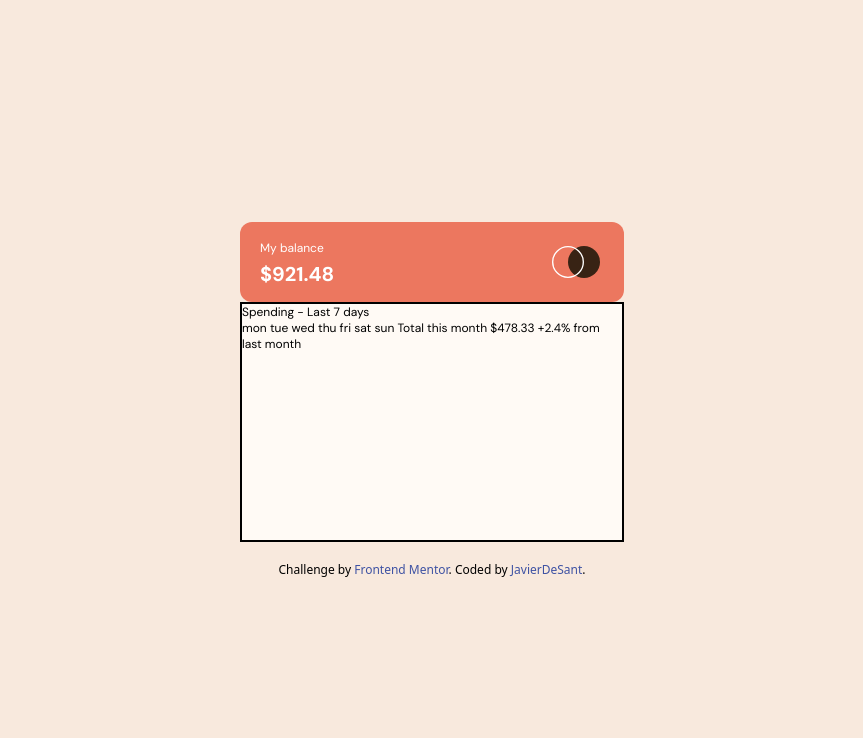
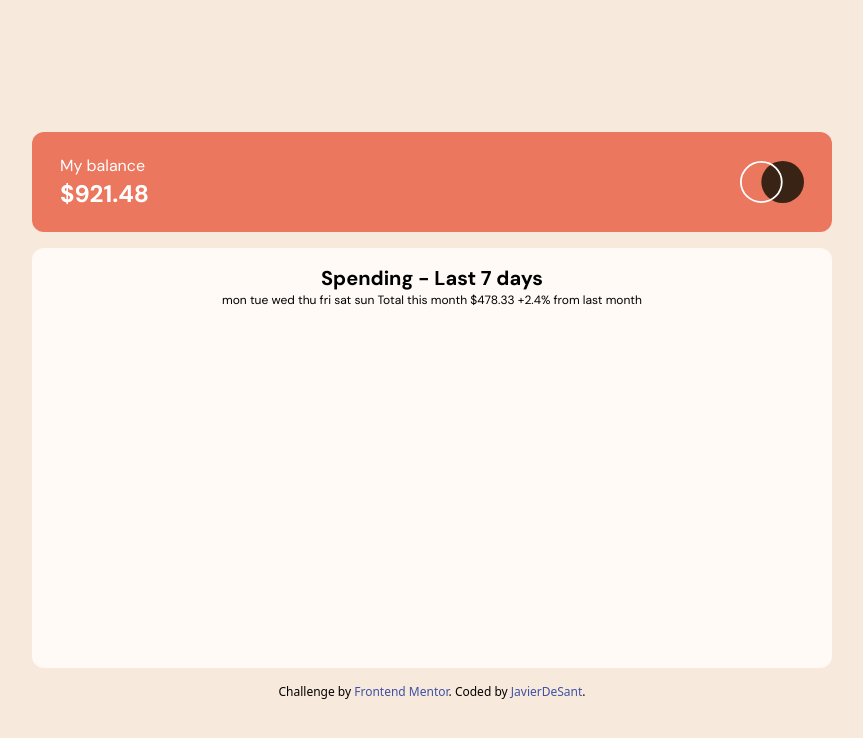
Before and after one commit to javierdesant/expenses-chart, a React (Vite) app: page / in a window 1280 px wide. Shown: the top 738 px of the page, without its empty margins (208-1071 px from the left). Built offline with nearby package versions, Linux system fonts and the light colour scheme.

Commit message:
Fix size bug in MyBalance component Change size in Spending component

```diff
--- a/src/App.tsx
+++ b/src/App.tsx
@@ -4,20 +4,21 @@ import Spending from "./components/Spending"
 function App() {
 
   return (
-    <div className="flex h-screen justify-center items-center">
-      <div className="">
+    <>
+      <div className="flex flex-col h-screen items-center justify-center m-4">
 
-        <MyBalance />
-
-        <Spending />
-
-        <div className=" attribution text-center mt-5 text-xs">
-            Challenge by <a href="https://www.frontendmentor.io?ref=challenge" target="_blank" className="hover:underline">Frontend Mentor</a>.
-            Coded by <a href="https://github.com/javierdesant" className="hover:underline">JavierDeSant</a>.
+          <MyBalance />
+          <div className="m-2"></div>
+          <Spending />
+        <div className="attribution text-center mt-4 text-xs">
+          Challenge by <a href="https://www.frontendmentor.io?ref=challenge" target="_blank" className="hover:underline">Frontend Mentor</a>.
+          Coded by <a href="https://github.com/javierdesant" className="hover:underline">JavierDeSant</a>.
         </div>
 
       </div>
-    </div>
+
+    </>
+
   )
 }
 
--- a/src/components/MyBalance.tsx
+++ b/src/components/MyBalance.tsx
@@ -1,18 +1,18 @@
 import { FunctionComponent } from "react";
 import logo from '../assets/logo.svg';
 
-interface MyBalanceProps {
-
-}
+interface MyBalanceProps {}
 
 const MyBalance: FunctionComponent<MyBalanceProps> = () => {
     return (
-        <div className="flex justify-between items-center h-auto w-auto mx-auto bg-primary-soft-red rounded-xl">
-            <div className="flex flex-col mx-5 text-white font-dm-sans">
-                    <p className=" text-xs my-1">My balance</p>
-                    <p className=" text-xl font-bold">$921.48</p>
+        <div className="flex justify-between items-center max-w-[800px] w-full h-[100px]
+            p-7 box-border bg-primary-soft-red rounded-xl"
+        >
+            <div className="flex flex-col justify-center text-white font-dm-sans">
+                <p className="text-base">My balance</p>
+                <p className="text-2xl font-bold">$921.48</p>
             </div>
-            <img src={logo} alt="Logo" className="w-12 h-12 my-4 mx-6" />
+            <img src={logo} alt="Logo" className="w-16" />
         </div>
     );
 }
--- a/src/components/Spending.tsx
+++ b/src/components/Spending.tsx
@@ -6,11 +6,9 @@ interface SpendingProps {
 
 const Spending: FunctionComponent<SpendingProps> = () => {
     return (
-        <div className="flex">
-            <div className=" bg-neutral-very-pale-orange h-60 w-96 mx-auto bg border-solid border-2 border-black">
+        <div className="flex flex-col items-center max-w-[800px] w-full h-[420px] p-4 box-border bg-neutral-very-pale-orange rounded-xl">
+            <h1 className="text-xl font-dm-sans font-bold">Spending - Last 7 days</h1>
             <p className="font-dm-sans text-xs">
-                    Spending - Last 7 days
-                    <br />
                 mon
                 tue
                 wed
@@ -18,13 +16,10 @@ const Spending: FunctionComponent<SpendingProps> = () => {
                 fri
                 sat
                 sun
-
                 Total this month
                 $478.33
-
                 +2.4% from last month
             </p>
-            </div>
         </div>
     );
 }
```
Lines whose indentation alone changed are shown as unchanged.
